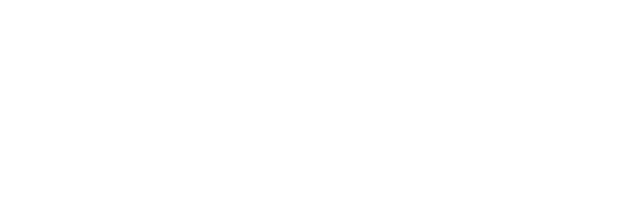
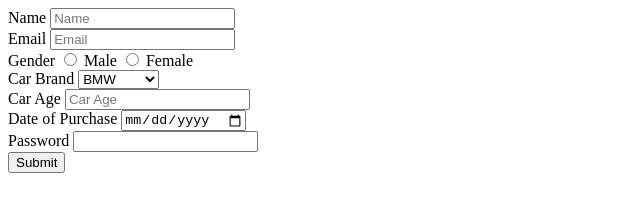
Before and after one commit to acciojob/car-insurance-form-The-jalmejay, a website: page main.html in a window 1280 px wide. Shown: the whole page, without its empty margins (0-640 px from the left). Drawn offline with Linux system fonts and the light colour scheme.

Commit message:
created a submission

```diff
--- a/main.html
+++ b/main.html
@@ -8,6 +8,44 @@
 
 <body>
 	<!-- the entire body must be written by student -->
+	<form>
+		<div>
+			<label for="name">Name</label>
+			<input type="text" placeholder="Name" id="name" required/>
+		</div>
+		<div>
+			<label for="email">Email</label>
+			<input type="email" placeholder="Email" id="name" required/>
+		</div>
+		<div>
+			<label for="gender" >Gender</label>
+			<input type="radio" id="gender" name="gender" required/>
+			<label>Male</label>
+			<input type="radio" id="gender" name="gender" required/>
+			<label>Female</label>
+		</div>
+		<div>
+			<label for="cars">Car Brand</label>
+			<select id-"cars>
+				<option>BMW</option>
+				<option>Audi</option>
+				<option>Mercedez</option>
+			</select>
+		</div>
+		<div>
+			<label for="carage">Car Age</label>
+			<input type="number" id="carage" placeholder="Car Age" required/>
+		</div>
+		<div>
+			<label for="dop">Date of Purchase</label>
+			<input type="date" id="dop" required/>
+		</div>
+		<div>
+			<label for="password">Password</label>
+			<input tpe="password" id="password" required/>
+		</div>
+		<button type="submit">Submit</button>
+	</form>
     <script type="text/javascript" src="./script.js">
 </script>
 
```
